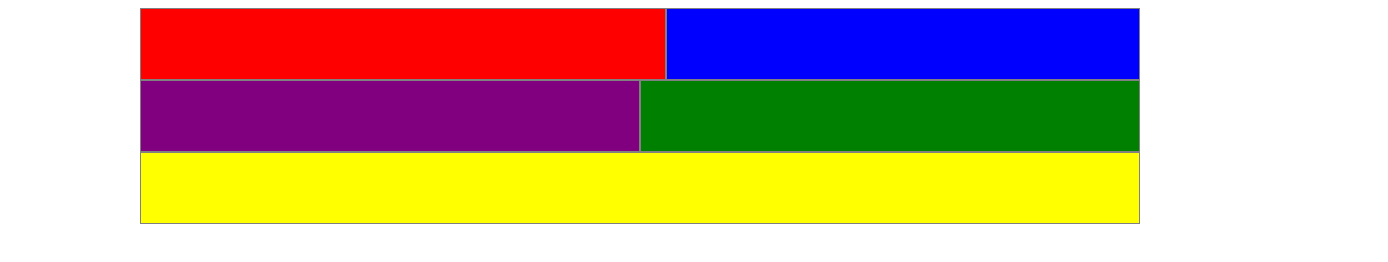
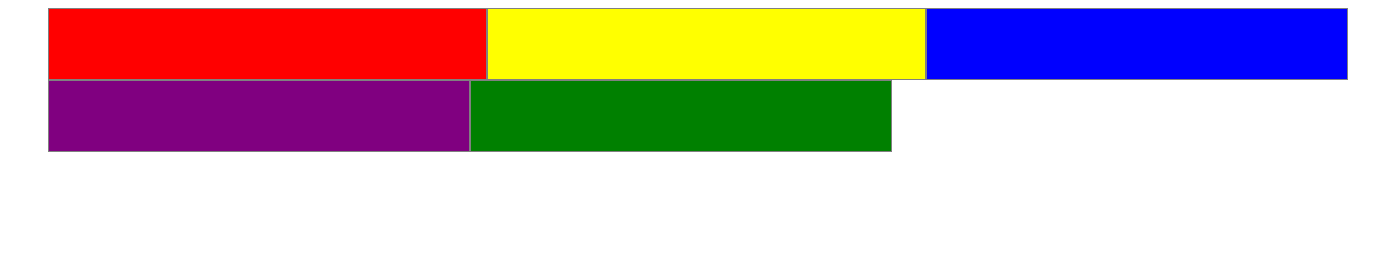
Before and after one commit to Artem-Kvack/HW-15, a plain HTML site: page index.html in a window 1280 px wide. Shown: the whole page, 1388 px wide, since content can reach past the window. Drawn offline with Linux system fonts and the light colour scheme.

Commit message:
Finish homework

```diff
--- a/css/styles.css
+++ b/css/styles.css
@@ -40,7 +40,7 @@ img {
   overflow: hidden;
 }
 .container {
-    width: 1000px;
+    width: 1300px;
     margin: 0 auto;
     padding: 0 40px;
 }
@@ -57,21 +57,26 @@ img {
 }
 .test-list-item:nth-child(1) {
    background-color: red;
-   flex-grow: 2;
+  order: -1;
+  flex-grow: 2;
 }
 .test-list-item:nth-child(5) {
   background-color: yellow;
+  order: -1;
   flex-grow: 2;
 }
  .test-list-item:nth-child(3) {
    background-color: purple;
-   flex-grow: 1;
+  order:  1;
+  flex-grow: 0;
  }
 .test-list-item:nth-child(2) {
     background-color: blue;
-    flex-grow: 1;
+   order: 1;
+    flex-grow: 0;
  }
 .test-list-item:nth-child(4) {
     background-color: green;
-     flex-grow: 1;
+   order: 1;
+   flex-grow: 0;
  }
```
